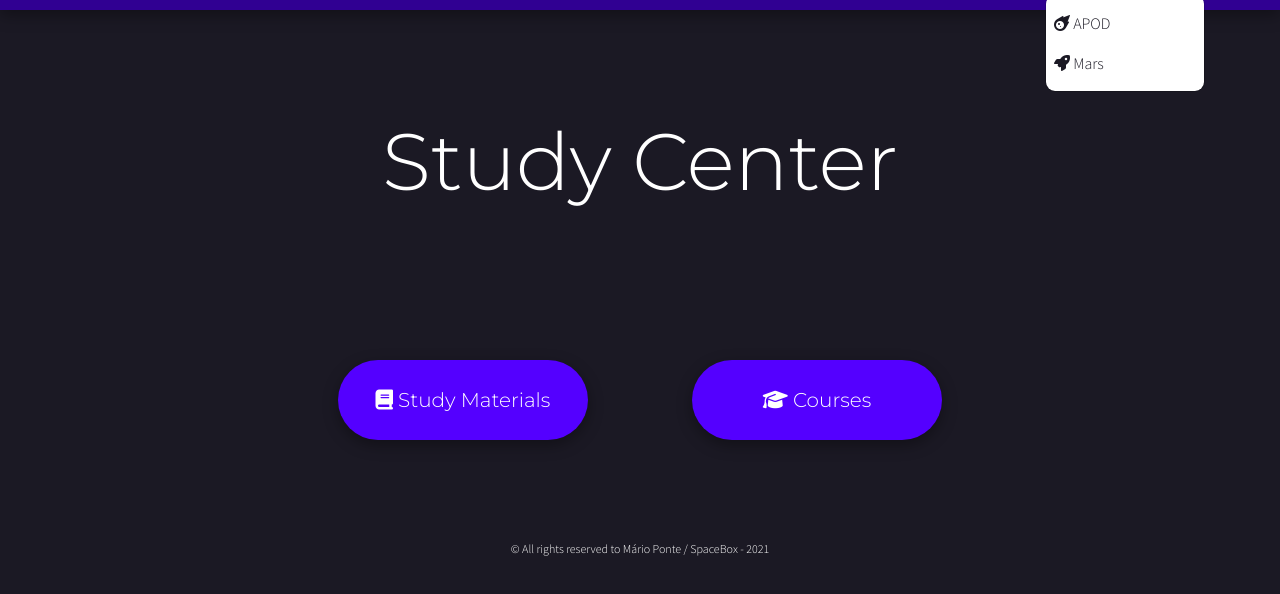
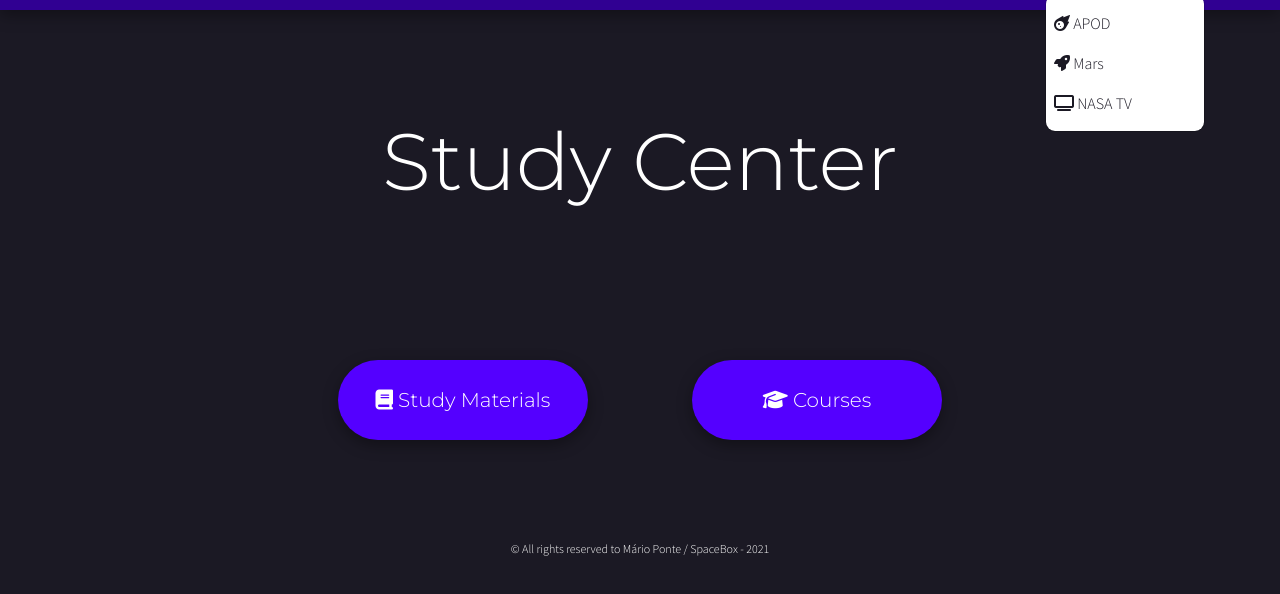
Before and after one commit to MarioPonte/SpaceBox, a plain HTML site: page cursos.html in a window 1280 px wide. Both pictures are taken after a click on the link "NASA Library". Shown: the part 66-660 px from the top of the page. Drawn offline with nearby package versions, Linux system fonts and the light colour scheme.

Commit message:
Add files via upload

```diff
--- a/cursos.html
+++ b/cursos.html
@@ -42,6 +42,7 @@
                     <ul class="dropdown-menu" aria-labelledby="dropdownMenuButton1">
                       <li><a href="apod.html" class="nav-item-dropdown nav-link"><i class="fas fa-meteor"></i> APOD</a></li>
                       <li><a href="marte.html" class="nav-item-dropdown nav-link"><i class="fas fa-rocket"></i> Mars</a></li>
+                      <li><a href="nasatv.html" class="nav-item-dropdown nav-link"><i class="fa-solid fa-tv"></i> NASA TV</a></li>
                     </ul>
                   </div>
                   <a href="cursos.html" class="nav-item nav-link"><i class="fas fa-graduation-cap"></i> Courses</a>
```
Also changed, not shown: apod.html (+1 -0 lines), astronautas.html (+2 -1 lines), clima-marte.html (+1 -0 lines), fotos-marte.html (+1 -0 lines), index.html (+1 -1 lines), iss-tracker.html (+2 -1 lines), lancamentos.html (+2 -1 lines), marte.html (+1 -0 lines), nasatv.html (+1 -0 lines), noticias.html (+2 -1 lines), planetas.html (+2 -1 lines), sobre.html (+2 -1 lines). Lines whose indentation alone changed are shown as unchanged.
